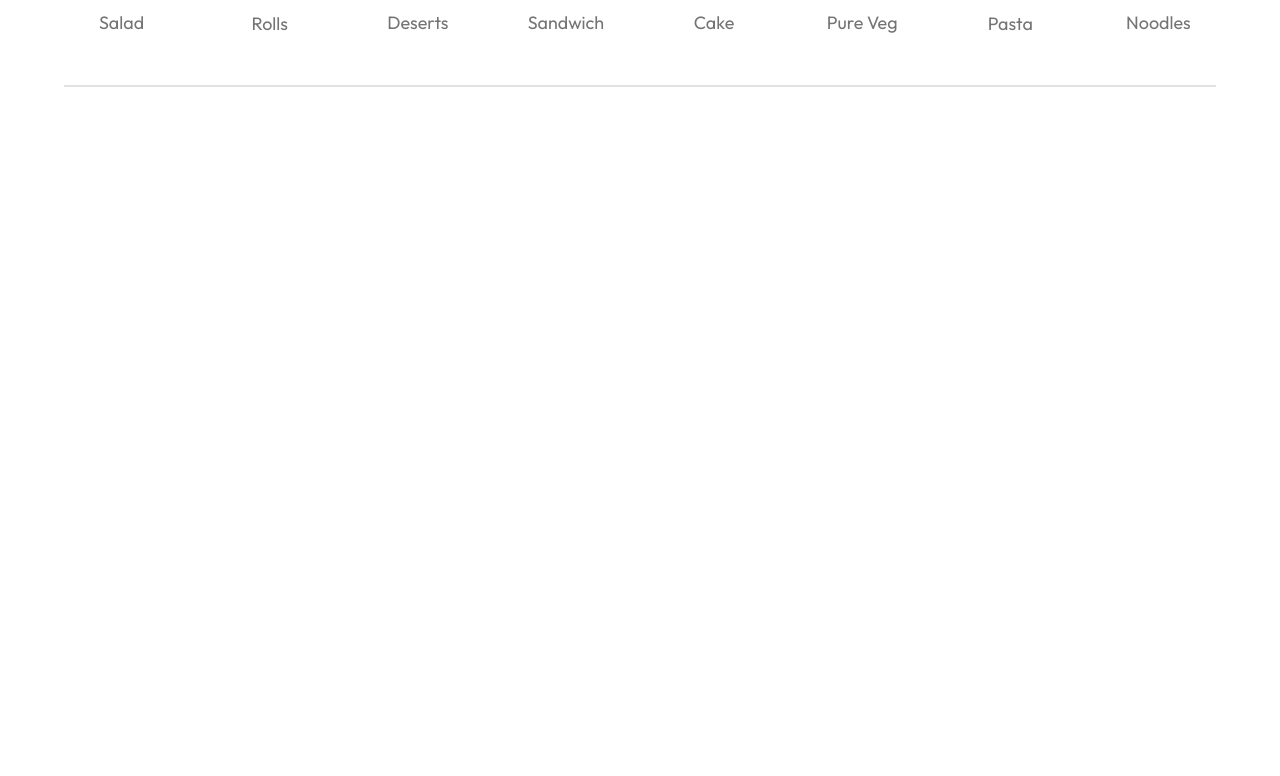
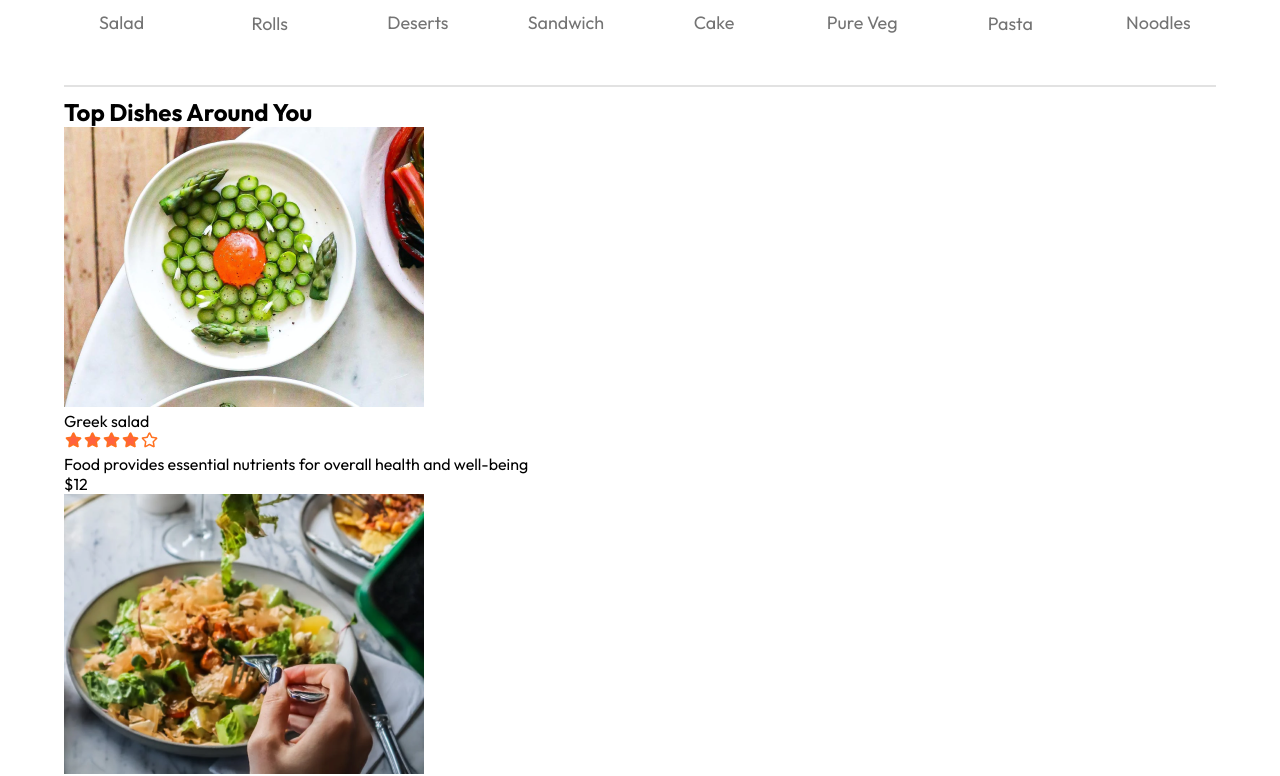
Before and after one commit to M-UsmanAli/foodies, a React (Vite) app in the folder front-end/: page / in a window 1280 px wide. Shown: the part 938-1714 px from the top of the page. Before the commit the page ends 1035 px from the top, so only its background shows below. Built offline with nearby package versions, Linux system fonts and the light colour scheme.

Commit message:
getting the food items via Stored Context

```diff
--- /dev/null
+++ b/front-end/src/components/FoodDisplay/FoodDisplay.tsx
@@ -0,0 +1,23 @@
+import { useContext } from 'react'
+import { StoredContext } from '../../context/StoredContext'
+import './FoodDisplay.css'
+import Fooditem from '../FoodItem/Fooditem'
+
+interface Props{
+    category:any
+}
+const FoodDisplay = ({category}:Props) => {
+    const { food_list } = useContext(StoredContext)
+    return (
+        <div className='food-display' id='food-display'>
+            <h2>Top Dishes Around You</h2>
+            <div className="food-display-list">
+                {food_list.map((item: any, index: any)=>{
+                    return <Fooditem key={index} id={item._id} name={item.name} price={item.price} description={item.description} image={item.image}/>
+                })}
+            </div>
+        </div>
+    )
+}
+
+export default FoodDisplay
--- /dev/null
+++ b/front-end/src/components/FoodItem/Fooditem.tsx
@@ -0,0 +1,33 @@
+import { assets } from '../../assets/assets'
+import './Fooditem.css'
+
+interface Props {
+    id: number
+    name: string
+    price: string
+    image: string
+    description: string
+}
+const Fooditem = ({ id, name, price, image, description }: Props) => {
+    return (
+        <div className='food-item'>
+            <div className="food-item-img-container">
+                <img src={image} alt="" className="food-item-imgage" />
+            </div>
+            <div className="food-item-info">
+                <div className="food-item-name-rating">
+                    <p>{name}</p>
+                    <img src={assets.rating_starts} alt=''/>
+                </div>
+                <p className="food-item-description">
+                    {description}
+                </p>
+                <p className="food-item-price">
+                    ${price}
+                </p>
+            </div>
+        </div>
+    )
+}
+
+export default Fooditem
--- a/front-end/src/context/StoredContext.tsx
+++ b/front-end/src/context/StoredContext.tsx
@@ -1,12 +1,13 @@
 import { createContext } from "react";
+import { food_list } from "../assets/assets";
 
-export const StoredContext = createContext(null)
+export const StoredContext = createContext<any>(null)
 
 const StoredContextProvider=(props:any)=>{
 
 
     const contextValue = {
-
+        food_list
     }
     return(
         <StoredContext.Provider value={contextValue}>
@@ -14,3 +15,5 @@ const StoredContextProvider=(props:any)=>{
         </StoredContext.Provider>
     )
 }
+
+export default StoredContextProvider;
--- a/front-end/src/main.tsx
+++ b/front-end/src/main.tsx
@@ -2,10 +2,13 @@ import ReactDOM from 'react-dom/client'
 import { BrowserRouter } from 'react-router-dom'
 import App from './App.tsx'
 import './index.css'
+import StoredContextProvider from './context/StoredContext.tsx'
 
 ReactDOM.createRoot(document.getElementById('root')!).render(
   <BrowserRouter>
-    <App />
+    <StoredContextProvider>
+      <App />
+    </StoredContextProvider>
   </BrowserRouter>
 
 )
--- a/front-end/src/pages/Home/Home.tsx
+++ b/front-end/src/pages/Home/Home.tsx
@@ -2,6 +2,7 @@ import { useState } from 'react'
 import ExploreMenu from '../../components/ExploreMenu/ExploreMenu'
 import Header from '../../components/Header/Header'
 import './Home.css'
+import FoodDisplay from '../../components/FoodDisplay/FoodDisplay'
 
 const Home = () => {
   const[category, setCategory]=useState("All");
@@ -10,6 +11,7 @@ const Home = () => {
     <div>
       <Header/>
       <ExploreMenu category={category} setCategory={setCategory}/>
+      <FoodDisplay category={category}/>
     </div>
   )
 }
```
Also changed, not shown: front-end/src/components/FoodDisplay/FoodDisplay.css (added), front-end/src/components/FoodItem/Fooditem.css (added).
